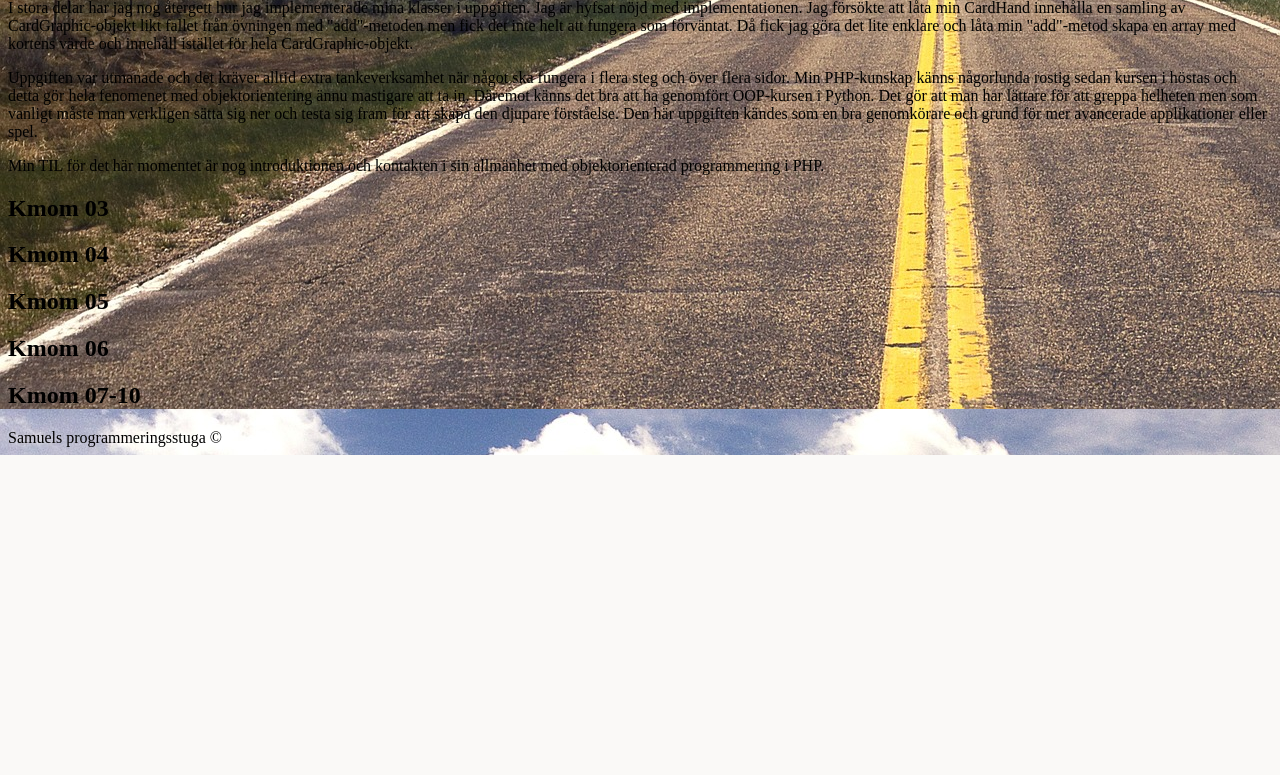
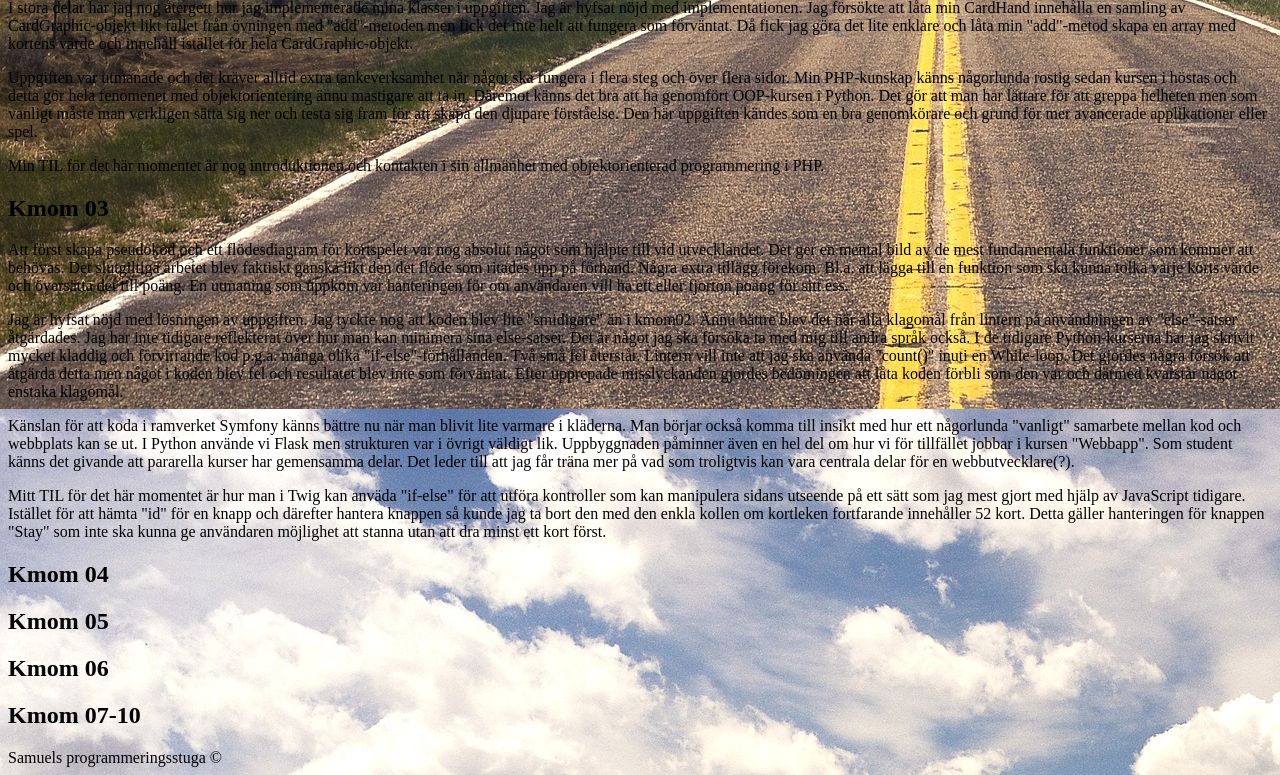
Before and after one commit to elstarkov/mvc, a Symfony app: template templates/report.html.twig in a window 1280 px wide. Shown: the part 871-1646 px from the top of the page. Before the commit the page ends 1326 px from the top, so only its background shows below. Run offline with Twig, Linux system fonts and the light colour scheme; the template is opened without the code that fills it, so the values that code supplies are empty; some libraries are stand-ins or nearby versions.

Commit message:
Added report for kmom03

```diff
--- a/templates/report.html.twig
+++ b/templates/report.html.twig
@@ -90,6 +90,32 @@
     <section>
         <section id="kmom03">
         <h2>Kmom 03</h2>
+        <p>
+            Att först skapa pseudokod och ett flödesdiagram för kortspelet var nog absolut något som hjälpte till vid utvecklandet. Det
+            ger en mental bild av de mest fundamentala funktioner som kommer att behövas. Det slutgiltiga arbetet blev faktiskt ganska likt den
+            det flöde som ritades upp på förhand. Några extra tillägg förekom. Bl.a. att lägga till en funktion som ska kunna tolka varje korts
+            värde och översätta det till poäng. En utmaning som uppkom var hanteringen för om användaren vill ha ett eller fjorton poäng för sitt ess.
+        </p>
+        <p>
+            Jag är hyfsat nöjd med lösningen av uppgiften. Jag tyckte nog att koden blev lite "smidigare" än i kmom02. Ännu bättre blev det när
+            alla klagomål från lintern på användningen av "else"-satser åtgärdades. Jag har inte tidigare reflekterat över hur man kan minimera sina
+            else-satser. Det är något jag ska försöka ta med mig till andra språk också. I de tidigare Python-kurserna har jag skrivit mycket kladdig
+            och förvirrande kod p.g.a. många olika "if-else"-förhållanden. Två små fel återstår. Lintern vill inte att jag ska använda "count()" inuti
+            en While-loop. Det gjordes några försök att åtgärda detta men något i koden blev fel och resultatet blev inte som förväntat. Efter upprepade
+            misslyckanden gjordes bedömingen att låta koden förbli som den var och därmed kvarstår något enstaka klagomål.
+        </p>
+        <p>
+            Känslan för att koda i ramverket Symfony känns bättre nu när man blivit lite varmare i kläderna. Man börjar också komma till insikt med
+            hur ett någorlunda "vanligt" samarbete mellan kod och webbplats kan se ut. I Python använde vi Flask men strukturen var i övrigt väldigt lik.
+            Uppbyggnaden påminner även en hel del om hur vi för tillfället jobbar i kursen "Webbapp". Som student känns det givande att pararella kurser
+            har gemensamma delar. Det leder till att jag får träna mer på vad som troligtvis kan vara centrala delar för en webbutvecklare(?).
+        </p>
+        <p>
+            Mitt TIL för det här momentet är hur man i Twig kan anväda "if-else" för att utföra kontroller som kan manipulera sidans utseende på ett
+            sätt som jag mest gjort med hjälp av JavaScript tidigare. Istället för att hämta "id" för en knapp och därefter hantera knappen så kunde jag
+            ta bort den med den enkla kollen om kortleken fortfarande innehåller 52 kort. Detta gäller hanteringen för knappen "Stay" som inte ska kunna ge
+            användaren möjlighet att stanna utan att dra minst ett kort först.
+        </p>
     </section>
 
     <section>
```
